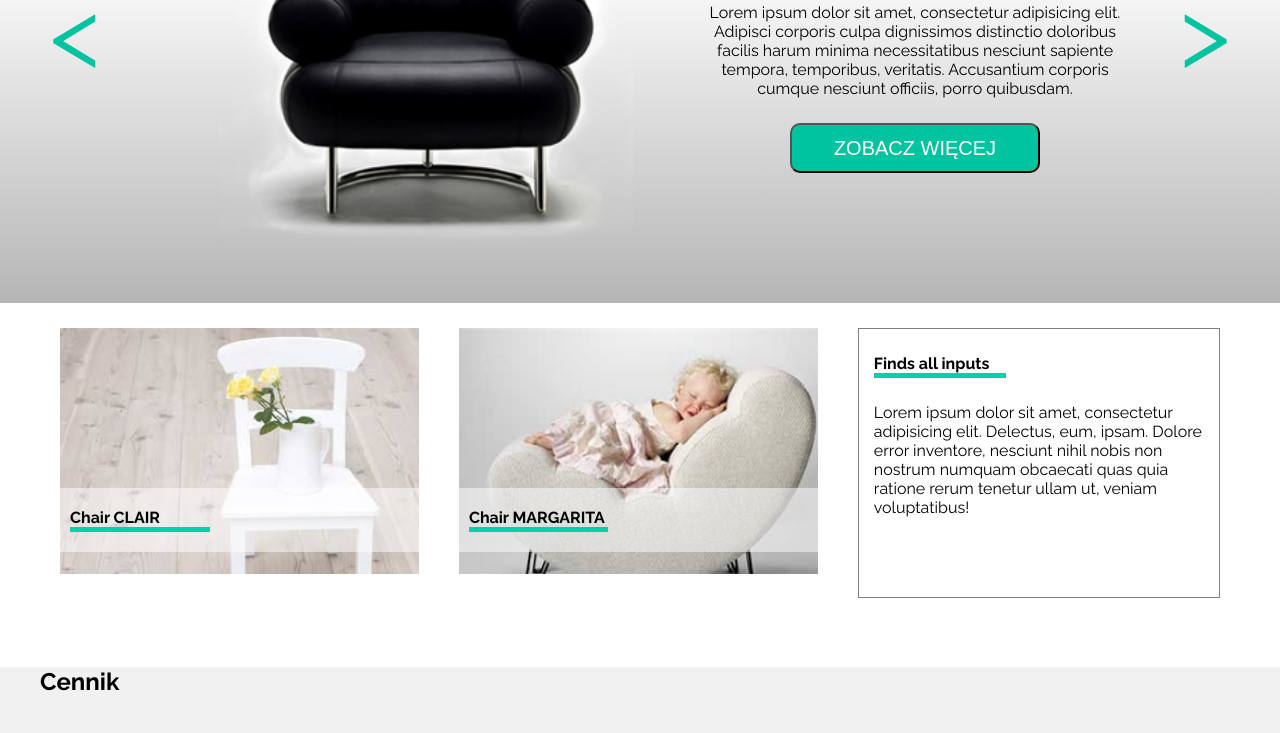
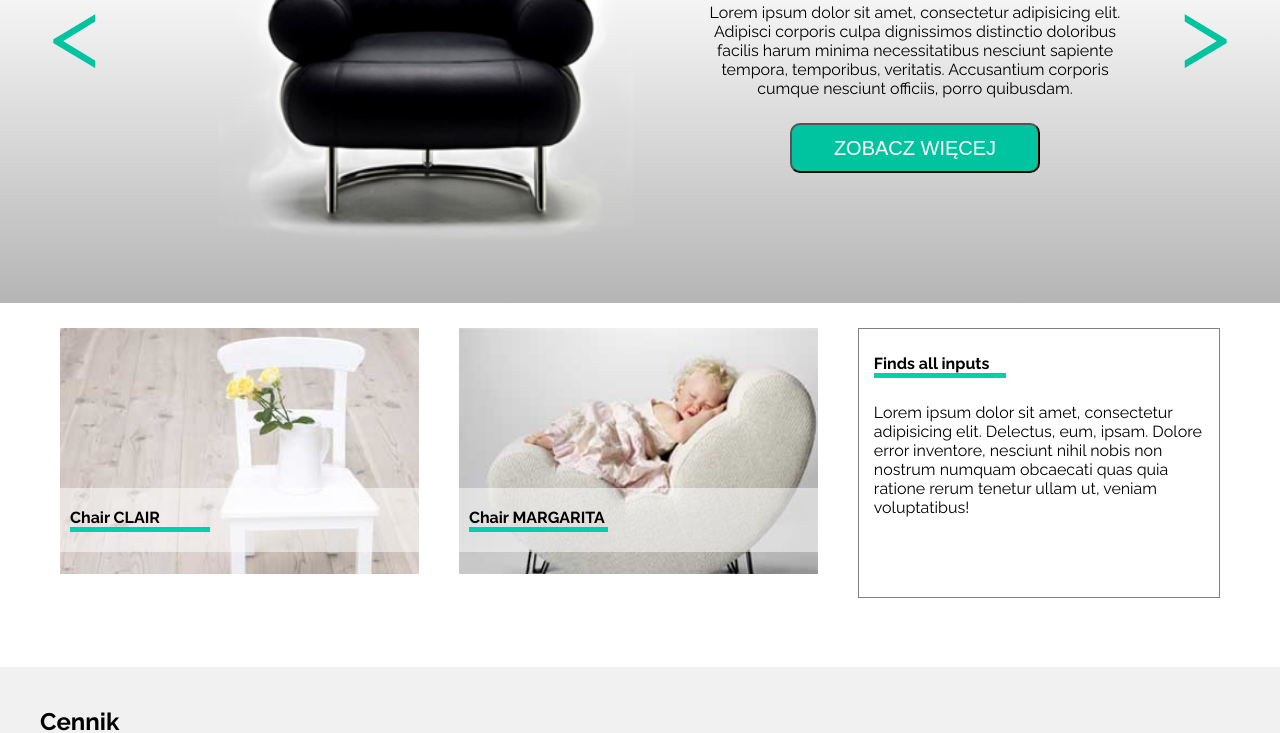
Before and after one commit to pmoskal4/Sit-on-chair, a website: page src/index.html in a window 1280 px wide. Shown: the part 226-959 px from the top of the page. Drawn offline with nearby package versions, Linux system fonts and the light colour scheme; files that its build step writes are made by us from their sources.

Commit message:
Skończone stylowanie sekcji products

```diff
--- a/src/styles/components/_products.scss
+++ b/src/styles/components/_products.scss
@@ -1,6 +1,10 @@
 /*--------------------------------------
 Site - Products
 --------------------------------------*/
+
+h2 {
+  margin-top: 40px;
+}
 
 .site-products {
   margin: 25px auto;
```
